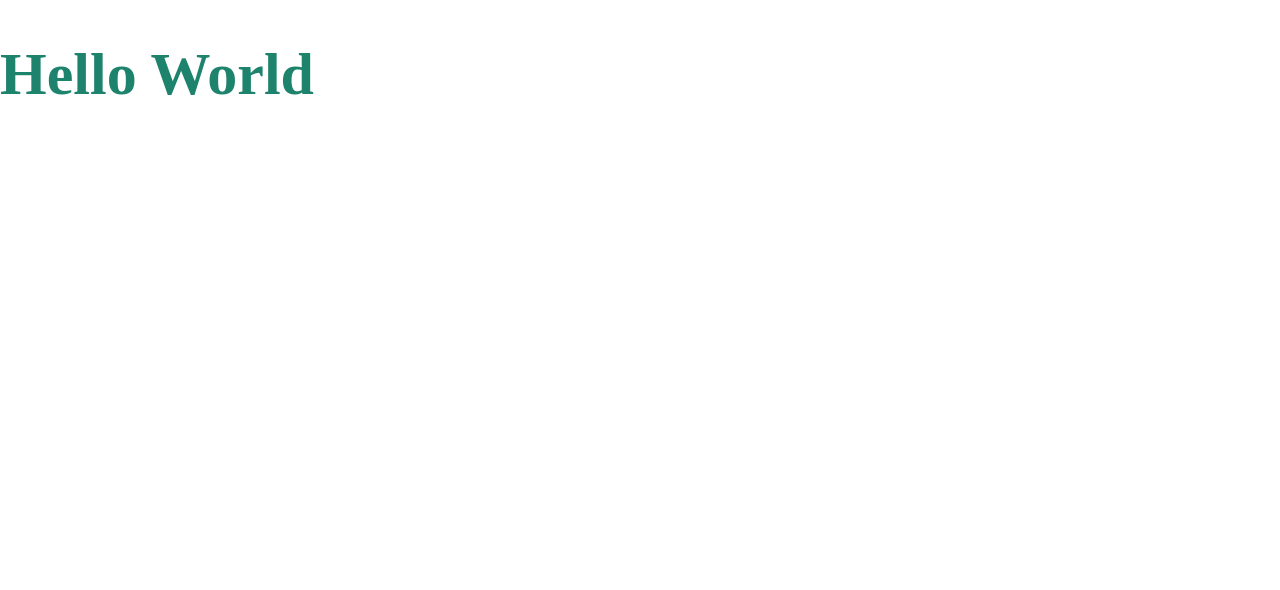
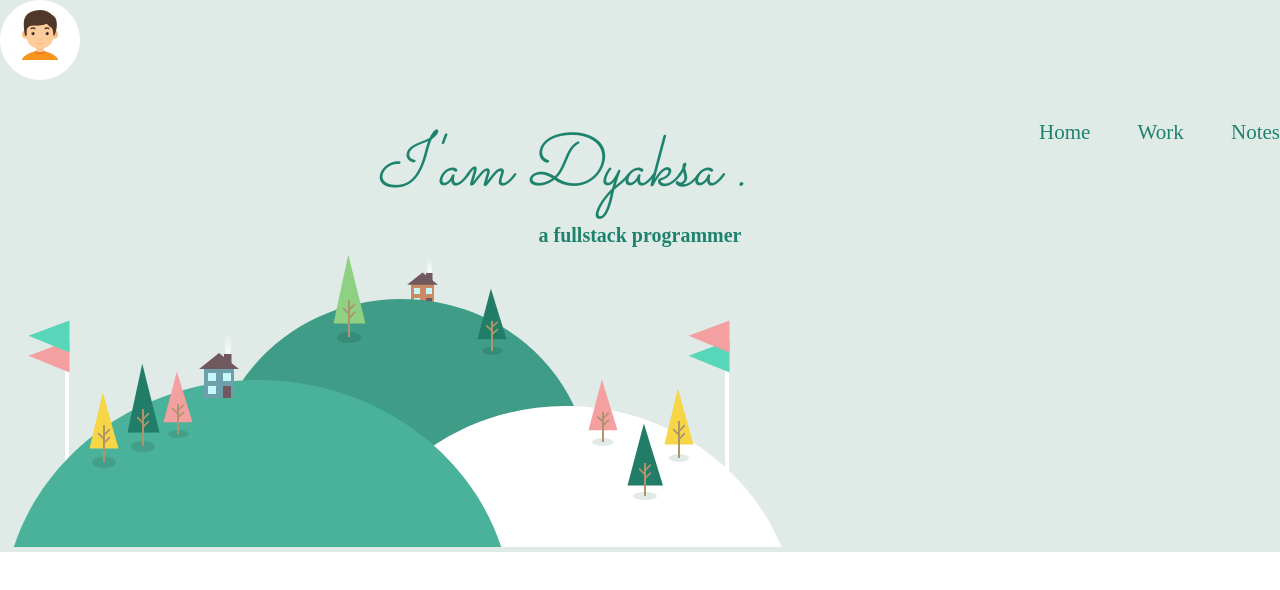
Before and after one commit to dyaksa/portofolio-web, a plain HTML site: page index.html in a window 1280 px wide. Drawn offline with Linux system fonts and the light colour scheme.

Commit message:
mengedit dan menambahkan beberapa style pada css

```diff
--- a/index.html
+++ b/index.html
@@ -5,13 +5,49 @@
     <meta charset="UTF-8">
     <meta name="viewport" content="width=device-width, initial-scale=1.0">
     <meta http-equiv="X-UA-Compatible" content="ie=edge">
+    <link href="vendors/css/grid/simple-grid.css" rel="stylesheet">
+    <link href="https://fonts.googleapis.com/css?family=Sacramento&display=swap" rel="stylesheet">
     <link href="vendors/css/normalize.css" rel="stylesheet">
     <link href="src/css/style.css" rel="stylesheet">
     <title>Dyaksa - a programmer</title>
 </head>
 
 <body>
-    <h1>Hello World</h1>
+    <section class="top">
+        <header>
+            <div class="container">
+                <div class="row">
+                    <div class="col-6">
+                        <div class="avatar">
+                            <img class="small" src="/src/img/boy.svg" alt="img">
+                        </div>
+                    </div>
+                    <div class="col-6">
+                        <nav class="navigation cf">
+                            <ul>
+                                <li><a href="#">Home</a></li>
+                                <li><a href="#">Work</a></li>
+                                <li><a href="#">Notes</a></li>
+                            </ul>
+                        </nav>
+                    </div>
+                </div>
+            </div>
+        </header>
+        <div class="container">
+            <div class="row">
+                <div class="col-12">
+                    <div class="tengah">
+                        <h1>I'am Dyaksa .</h1>
+                        <p>a fullstack programmer</p>
+                    </div>
+                </div>
+            </div>
+            <div class="row center">
+                <img src="/src/img/land.svg" alt="img">
+            </div>
+        </div>
+    </section>
 </body>
 
 </html>
--- a/src/css/style.css
+++ b/src/css/style.css
@@ -28,6 +28,21 @@
     *zoom: 1;
 }
 
+/*FONT*/
+@font-face {
+    font-family: 'brandon';
+    src: url('/vendors/fonts/BrandonGrotesque-Black.woff') format('woff'),
+        url('/vendors/fonts/BrandonGrotesque-Black.woff2') format('woff2'),
+        url('/vendors/fonts/BrandonGrotesque-Bold.woff') format('woff'),
+        url('/vendors/fonts/BrandonGrotesque-Bold.woff2') format('woff2'),
+        url('/vendors/fonts/BrandonGrotesque-Medium.woff') format('woff'),
+        url('/vendors/fonts/BrandonGrotesque-Medium.woff2') format('woff2'),
+        url('/vendors/fonts/BrandonGrotesque-Regular.woff') format('woff'),
+        url('/vendors/fonts/BrandonGrotesque-Regular.woff2') format('woff2'),
+        url('/vendors/fonts/BrandonGrotesque-RegularItalic.woff') format('woff'),
+        url('/vendors/fonts/BrandonGrotesque-RegularItalic.woff2') format('woff2');
+}
+
 /*==============DEFAULT STYLE=================================*/
 * {
     padding: 0;
@@ -40,5 +55,72 @@ html {
     background-color: rgb(255, 255, 255);
     font-size: 30px;
     font-weight: 300;
+}
+
+.tengah {
+    margin: 0 auto;
+    width: 1024px;
+}
+
+.tengah h1 {
+    font-family: 'Sacramento', cursive;
     color: #1e836c;
+    font-style: italic;
+    text-align: center;
+    font-weight: 100;
+    margin-bottom: 10px;
+    font-size: 350%;
 }
+
+.tengah p {
+    text-align: center;
+    color: #1e836c;
+    font-weight: bold;
+    font-size: 20px;
+}
+
+/*HEADER*/
+section.top {
+    background-color: rgb(224, 235, 232);
+    font-style: normal;
+    font-size: 21px;
+    width: 100%;
+}
+
+div.avatar {
+    background-color: #fff;
+    width: 80px;
+    height: 80px;
+    border-radius: 50%;
+    text-align: center;
+    line-height: 80px;
+}
+
+div.avatar img {
+    margin: 10px;
+}
+
+.small {
+    width: 50px;
+}
+
+.navigation {
+    float: right;
+}
+
+.navigation ul li {
+    list-style: none;
+    display: inline-block;
+    margin-left: 2em;
+}
+
+.navigation ul li a {
+    color: #1e836c;
+    text-decoration: none;
+    line-height: 5;
+    transition: 0.7s;
+}
+
+.navigation ul li a:hover {
+    color: #21564b;
+}
```
Also changed, not shown: src/img/boy.svg (added), src/img/land.svg (added), vendors/fonts/BrandonGrotesque-Black.woff (added), vendors/fonts/BrandonGrotesque-Black.woff2 (added), vendors/fonts/BrandonGrotesque-Bold.woff (added), vendors/fonts/BrandonGrotesque-Bold.woff2 (added), vendors/fonts/BrandonGrotesque-Medium.woff (added), vendors/fonts/BrandonGrotesque-Medium.woff2 (added), vendors/fonts/BrandonGrotesque-Regular.woff (added), vendors/fonts/BrandonGrotesque-Regular.woff2 (added), vendors/fonts/BrandonGrotesque-RegularItalic.woff (added), vendors/fonts/BrandonGrotesque-RegularItalic.woff2 (added).
